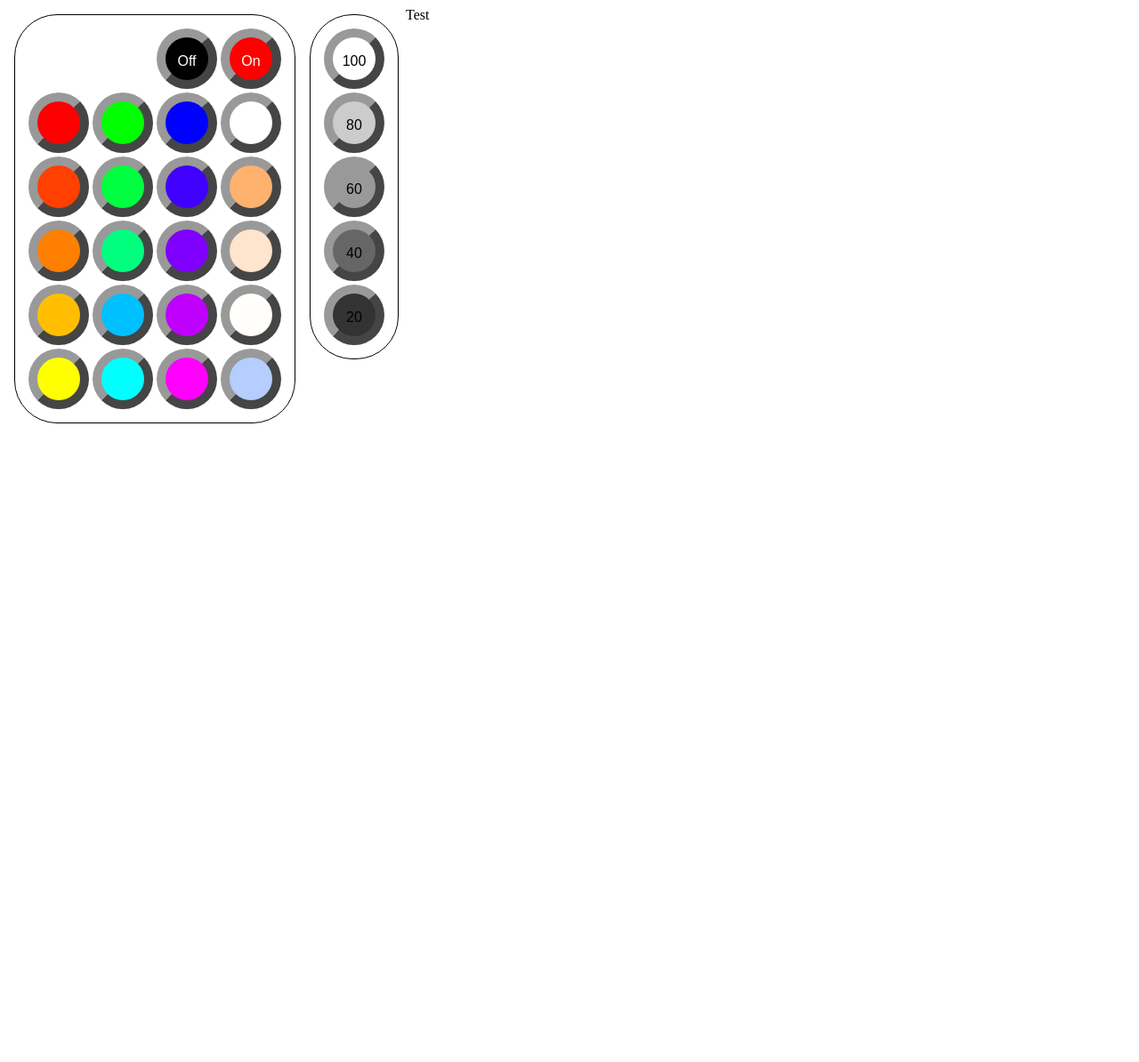
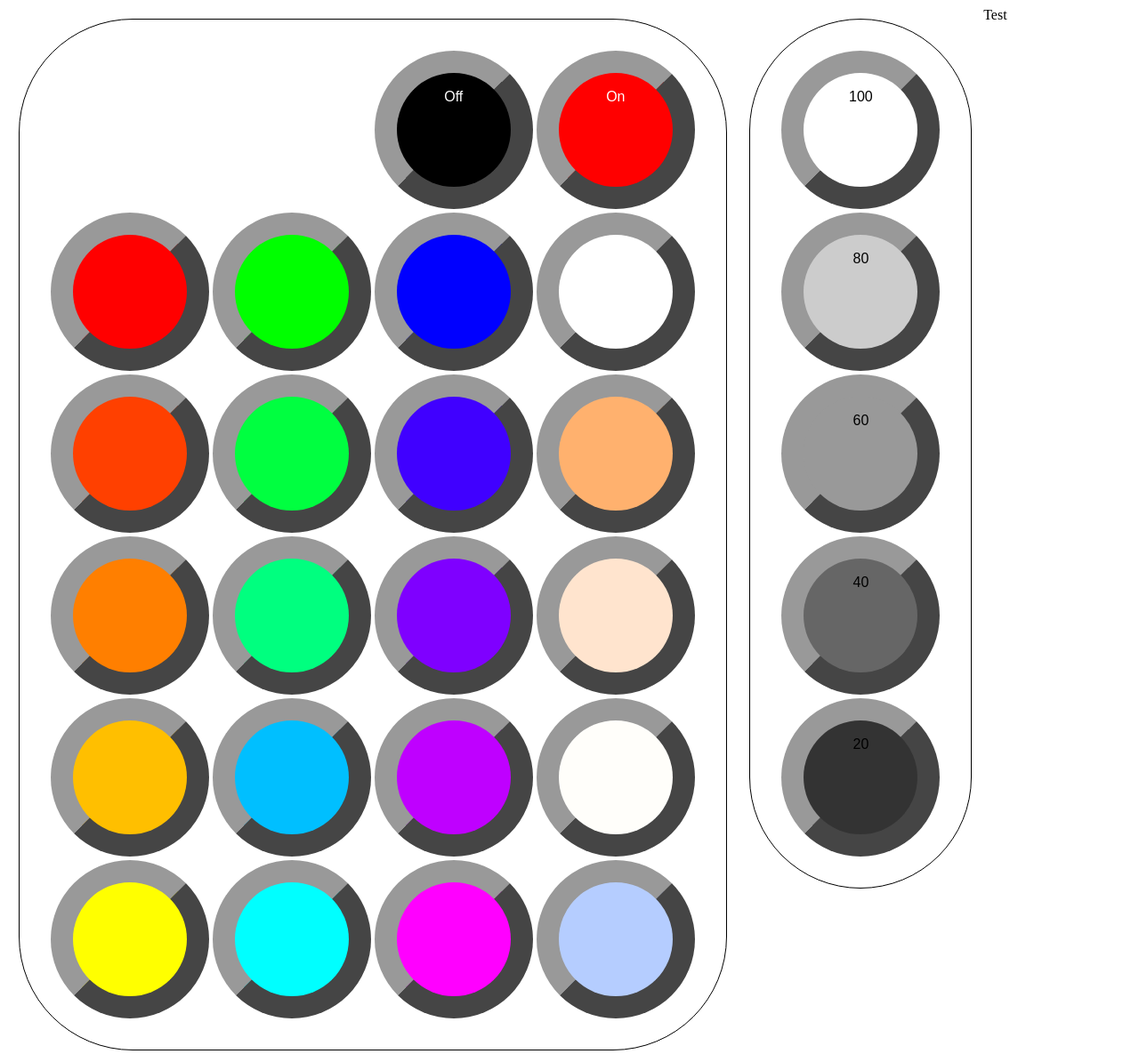
Before and after one commit to timttate/light_controller, a Flask app: page / in a window 1280 px wide. Shown: the whole page at 89% size. Before the commit the page ends 476 px from the top, so only its background shows below. Run offline with Flask 2, Linux system fonts and the light colour scheme.

Commit message:
changed CSS to make HTML remote scale with display

```diff
--- a/raspi_light_server/templates/remote_template.html
+++ b/raspi_light_server/templates/remote_template.html
@@ -4,33 +4,27 @@
     <style type="text/css">
         table {
             border: 1px solid black;
-            border-radius: 3em;
-            padding: .75em;
+            border-radius: 10vw;
+            padding: 2.5vw;
             float: left;
-            margin: .5em;
+            margin: 1vw;
         }
 
         a {
             font-family: sans-serif;
             display: block;
-            width: 3em;
-            height: 3em;
+            width: 10vw;
+            height: 10vw;
             color: black;
             text-decoration: none;
-            border: 10px outset #999;
-            border-radius: 3em;
+            border: 2vw outset #999;
+            border-radius: 10vw;
             text-align: center;
         }
 
         a:hover {
             border-style: inset;
         }
-
-    @media screen and (max-width: 1024px) {
-        table {
-            font-size: 2.5em;
-        }
-    }
     </style>
 
     <script type="text/javascript">
```
